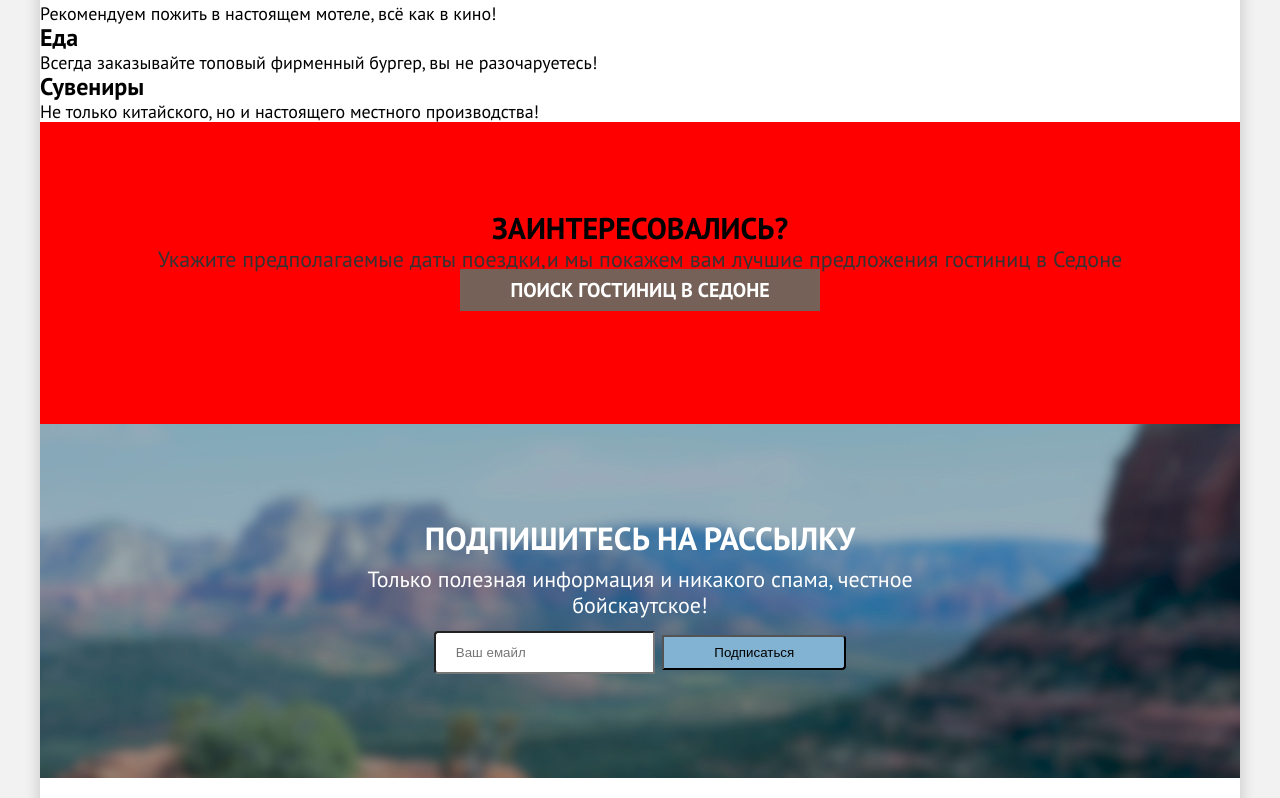
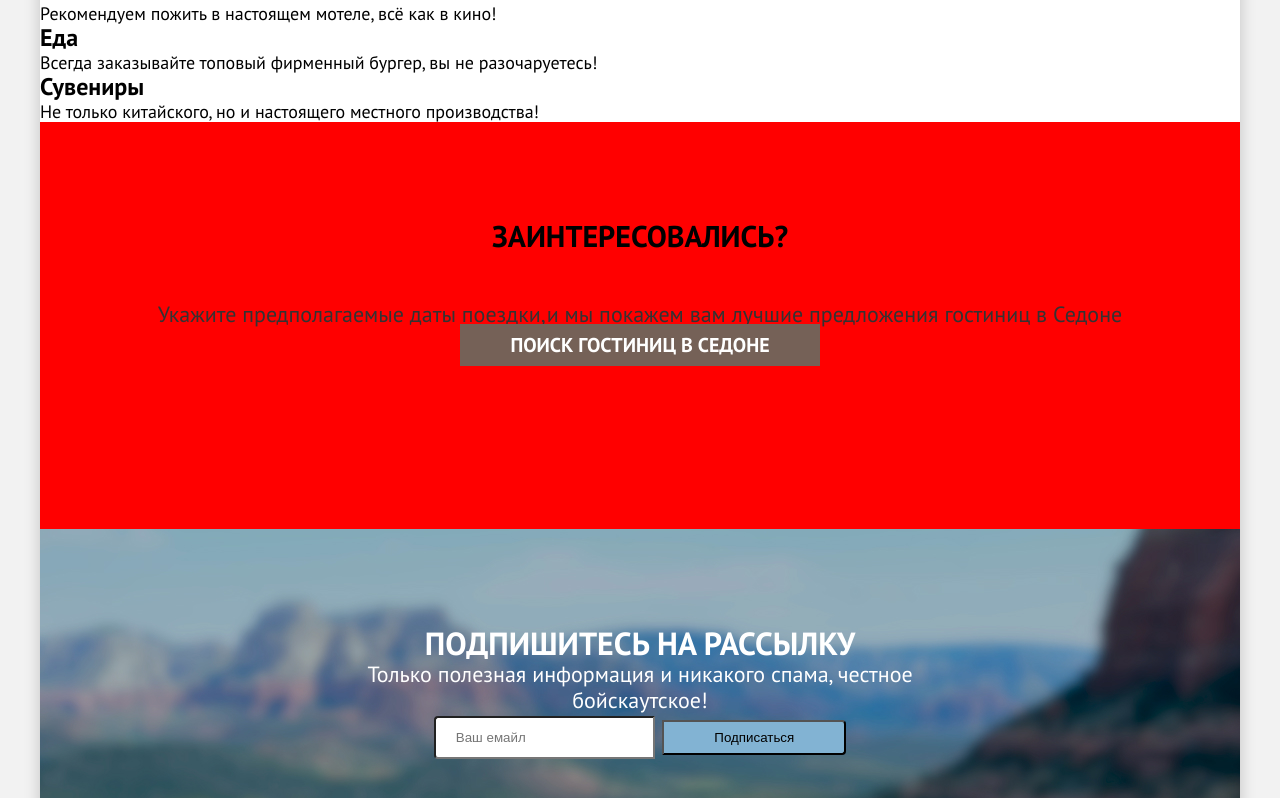
Before and after one commit to htmlacademy-htmlcss/2446305-sedona-1, a plain HTML site: page index.html in a window 1280 px wide. Shown: the part 1842-2640 px from the top of the page. Drawn offline with Linux system fonts and the light colour scheme.

Commit message:
Вносит правки в стилизацию

```diff
--- a/index.html
+++ b/index.html
@@ -98,7 +98,7 @@
       <section class="search">
         <h2 class="visually-hidden">Поиск по сайту</h2>
         <p class="search-question">Заинтересовались?</p>
-        <p class="search-item">Укажите предполагаемые даты поездки,и мы покажем вам лучшие предложения гостиниц в Седоне
+        <p class="search-item"><br>Укажите предполагаемые даты поездки,и мы покажем вам лучшие предложения гостиниц в Седоне
         </p>
         <a href="#" class="button">Поиск гостиниц в Седоне</a>
       </section>
--- a/styles/style.css
+++ b/styles/style.css
@@ -280,8 +280,9 @@
   text-align: center;
   margin: 0;
   padding: 0;
-  padding-top: 88px;
-  padding-bottom: 116px;
+  margin-bottom: 0px;
+  padding-top: 96px;
+  padding-bottom: 166px;
 }
 
 .search-question {
@@ -290,9 +291,11 @@
   line-height: 36px;
   color: #000000;
   text-transform: uppercase;
-  margin: 0;
+  margin: 0 auto;
   padding: 0;
   text-align: center;
+  width: 600px;
+
 }
 
 .search-item {
@@ -302,6 +305,7 @@
   line-height: 26px;
   margin: 0;
   padding: 0;
+  padding-top: 21px;
 }
 
 .button {
@@ -314,7 +318,7 @@
   text-transform: uppercase;
   text-decoration: none;
   background: #756157;
-  color: #ffffff
+  color: #ffffff;
 }
 
 .subscribe {
@@ -324,13 +328,11 @@
   color: #ffffff;
   text-align: center;
   background-image: url("../images/Subscribe.jpg");
-  display: flex;
   padding: 96px 258px 104px 258px;
-  flex-direction: column;
   justify-content: center;
   align-items: center;
   gap: 10px;
-
+  padding-top: 96px;
 }
 
 .subscribe-title {
```
